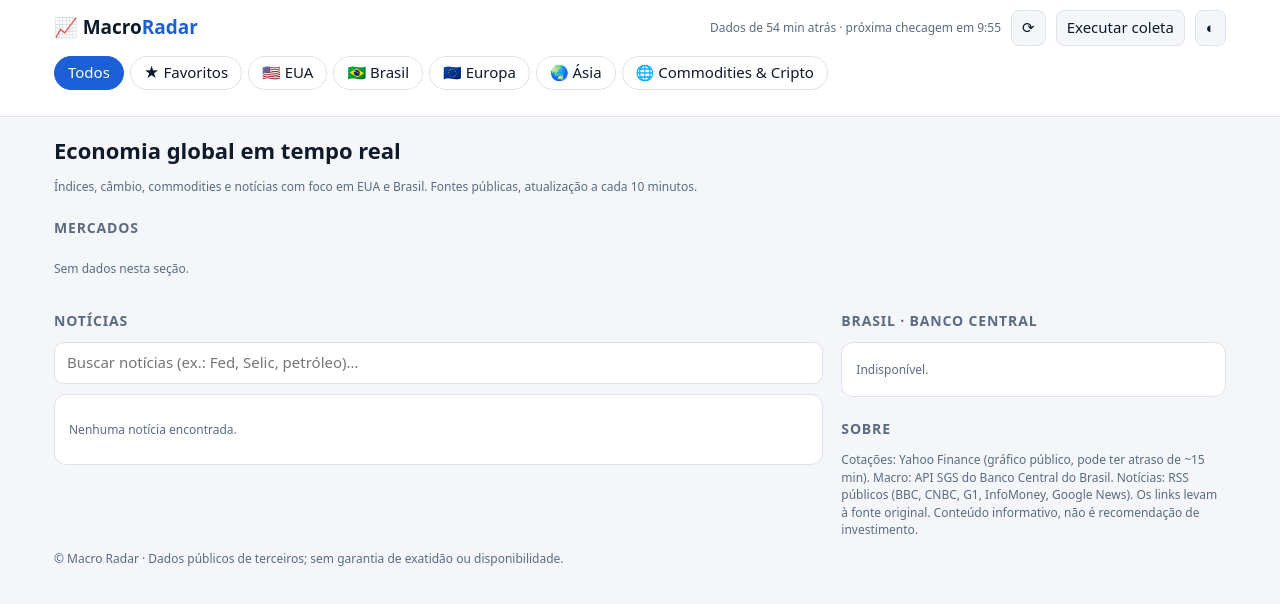
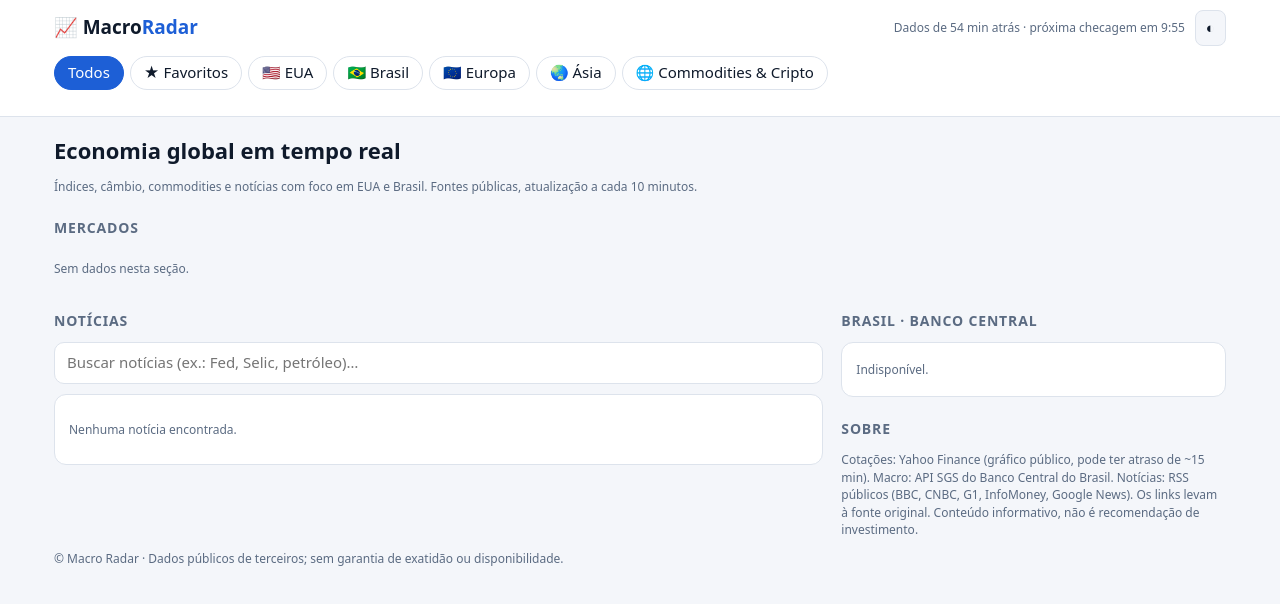
Before and after one commit to ThiagoBorzaquel/macro-radar, a plain HTML site: page index.html in a window 1280 px wide. Drawn offline with Linux system fonts and the light colour scheme.

Commit message:
Remove manual refresh button
Co-authored-by: Copilot <223556219+Copilot@users.noreply.github.com>

```diff
--- a/index.html
+++ b/index.html
@@ -46,7 +46,7 @@ footer{color:var(--mu);font-size:12px;padding:26px 0 40px}
 <body>
 <header><div class="w">
  <div class="top"><span class="logo">📈 Macro<b>Radar</b></span><span class="sp"></span>
-  <span class="st" id="st">carregando…</span><button class="btn" id="rf" type="button" aria-label="Recarregar os dados publicados" title="Recarregar os dados publicados">⟳</button><a class="btn" href="https://github.com/ThiagoBorzaquel/macro-radar/actions/workflows/update.yml" target="_blank" rel="noopener noreferrer" title="Abrir o GitHub Actions para iniciar uma coleta manual">Executar coleta</a><button class="btn" id="th" type="button" title="Tema">◐</button></div>
+  <span class="st" id="st">carregando…</span><button class="btn" id="th" type="button" title="Tema">◐</button></div>
  <nav id="nav"></nav>
 </div><div class="w tick" id="tick" aria-label="Destaques"></div></header>
 <main class="w">
@@ -65,7 +65,7 @@ footer{color:var(--mu);font-size:12px;padding:26px 0 40px}
 const R={todos:"Todos",fav:"★ Favoritos",eua:"🇺🇸 EUA",brasil:"🇧🇷 Brasil",europa:"🇪🇺 Europa",asia:"🌏 Ásia",mundo:"🌐 Commodities & Cripto"};
 const $=id=>document.getElementById(id),INT=600;
 const DATA_URL="data/data.json";
-let D=null,reg=(location.hash.slice(1)in R)?location.hash.slice(1):"todos",left=INT;
+let D=null,reg=(location.hash.slice(1)in R)?location.hash.slice(1):"todos",left=INT,loading=false,loadError=false;
 let fav=[];try{fav=JSON.parse(localStorage.getItem("fav")||"[]")}catch(e){}
 const nf=(v,d=2)=>v==null?"—":v.toLocaleString("pt-BR",{minimumFractionDigits:d,maximumFractionDigits:d});
 const esc=s=>s.replace(/[&<>"]/g,c=>({"&":"&amp;","<":"&lt;",">":"&gt;",'"':"&quot;"}[c]));
@@ -83,16 +83,30 @@ function render(){
  const ns=(D.news||[]).filter(n=>(reg=="todos"||reg=="fav"||n.region==reg||(reg=="mundo"&&n.region=="mundo"))&&(!s||n.title.toLowerCase().includes(s))).slice(0,60);
  $("nw").innerHTML=ns.map(n=>`<a href="${esc(n.url)}" target="_blank" rel="noopener noreferrer">${esc(n.title)}<div class="meta"><span class="tag">${R[n.region].replace(/^\S+ /,"")}</span>${esc(n.source)} · ${ago(n.ts)}</div></a>`).join("")||`<p class="st" style="padding:14px">Nenhuma notícia encontrada.</p>`;
 }
+function updateStatus(){
+ if(!D)return;const m=Math.round((Date.now()-new Date(D.updated))/6e4);
+ $("st").textContent=`Dados de ${m<1?"agora":m+" min atrás"} · próxima checagem em ${Math.floor(left/60)}:${String(left%60).padStart(2,"0")}`;
+}
 async function load(){
- try{const r=await fetch(DATA_URL+"?t="+Date.now(),{cache:"no-store"});D=await r.json();render()}catch(e){}
- left=INT;
+ if(loading)return;loading=true;loadError=false;$("st").textContent="Atualizando dados…";
+ try{
+  const r=await fetch(DATA_URL+"?t="+Date.now(),{cache:"no-store"});
+  if(!r.ok)throw new Error(`HTTP ${r.status}`);
+  const data=await r.json();
+  if(!data||!Array.isArray(data.quotes)||!Array.isArray(data.macro)||!Array.isArray(data.news))throw new Error("Formato de dados inválido");
+  D=data;render();
+ }catch(e){
+  loadError=true;console.error("Falha ao atualizar os dados.",e);$("st").textContent="Falha ao carregar os dados";
+ }finally{
+  loading=false;left=INT;
+  if(!loadError)updateStatus();
+ }
 }
-setInterval(()=>{left--;if(left<=0)load();if(D&&D.updated){const m=Math.round((Date.now()-new Date(D.updated))/6e4);
- $("st").textContent=`Dados de ${m<1?"agora":m+" min atrás"} · próxima checagem em ${Math.floor(left/60)}:${String(left%60).padStart(2,"0")}`}},1000);
+setInterval(()=>{left--;if(left<=0)load();if(D&&!loading&&!loadError)updateStatus()},1000);
 document.addEventListener("click",e=>{
  const b=e.target.closest("[data-k]");if(b){reg=b.dataset.k;history.replaceState(0,"","#"+reg);nav();render()}
  const f=e.target.closest("[data-s]");if(f){const s=f.dataset.s;fav=fav.includes(s)?fav.filter(x=>x!=s):[...fav,s];try{localStorage.setItem("fav",JSON.stringify(fav))}catch(e){}render()}});
-$("q").oninput=render;$("rf").onclick=load;
+$("q").oninput=render;
 $("th").onclick=()=>{const d=document.documentElement,t=d.dataset.theme=="dark"?"light":"dark";d.dataset.theme=t;try{localStorage.setItem("th",t)}catch(e){}};
 try{const t=localStorage.getItem("th")||(matchMedia("(prefers-color-scheme:dark)").matches?"dark":"light");document.documentElement.dataset.theme=t}catch(e){}
 addEventListener("hashchange",()=>{const h=location.hash.slice(1);if(h in R){reg=h;nav();render()}});
```
